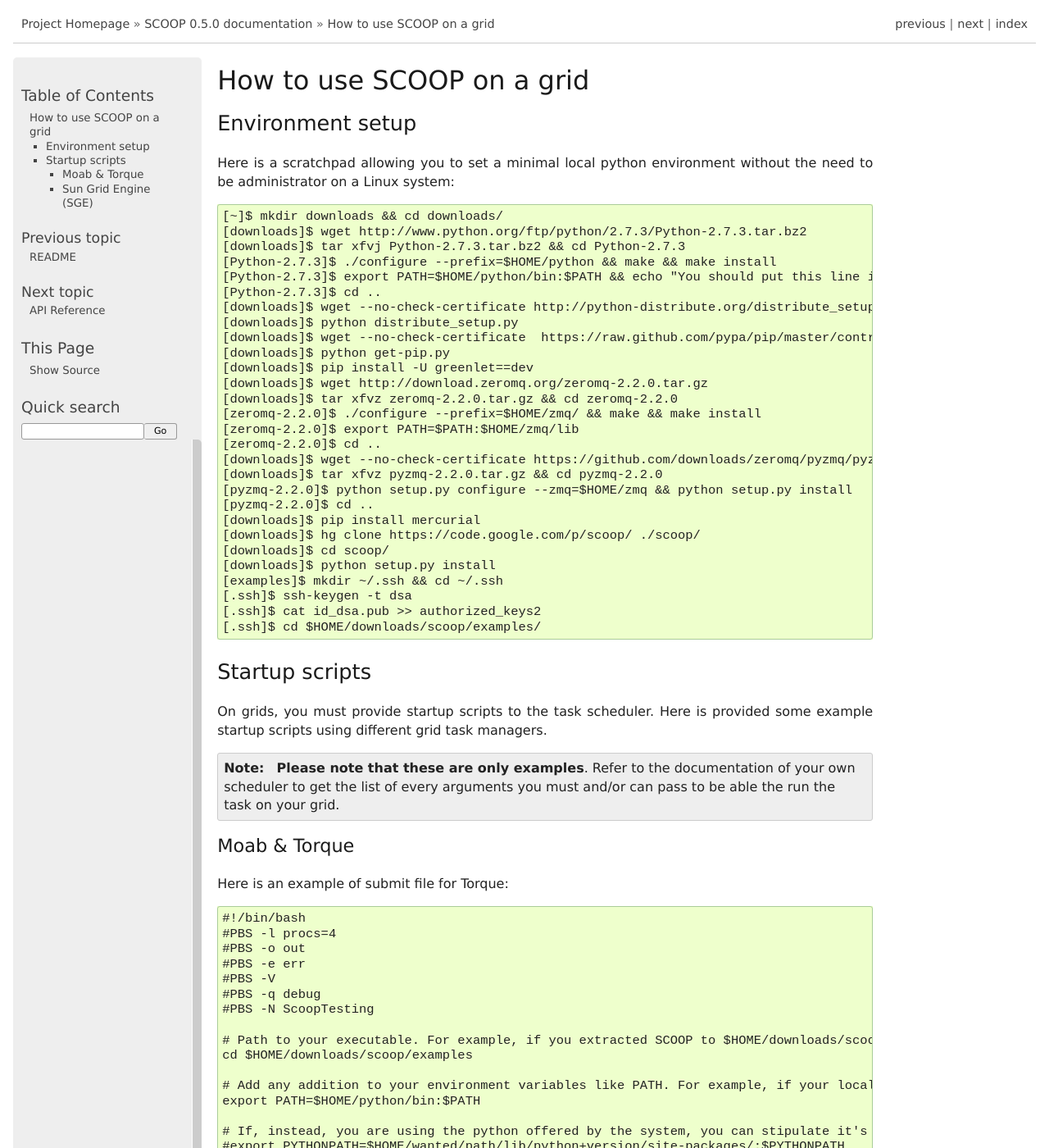
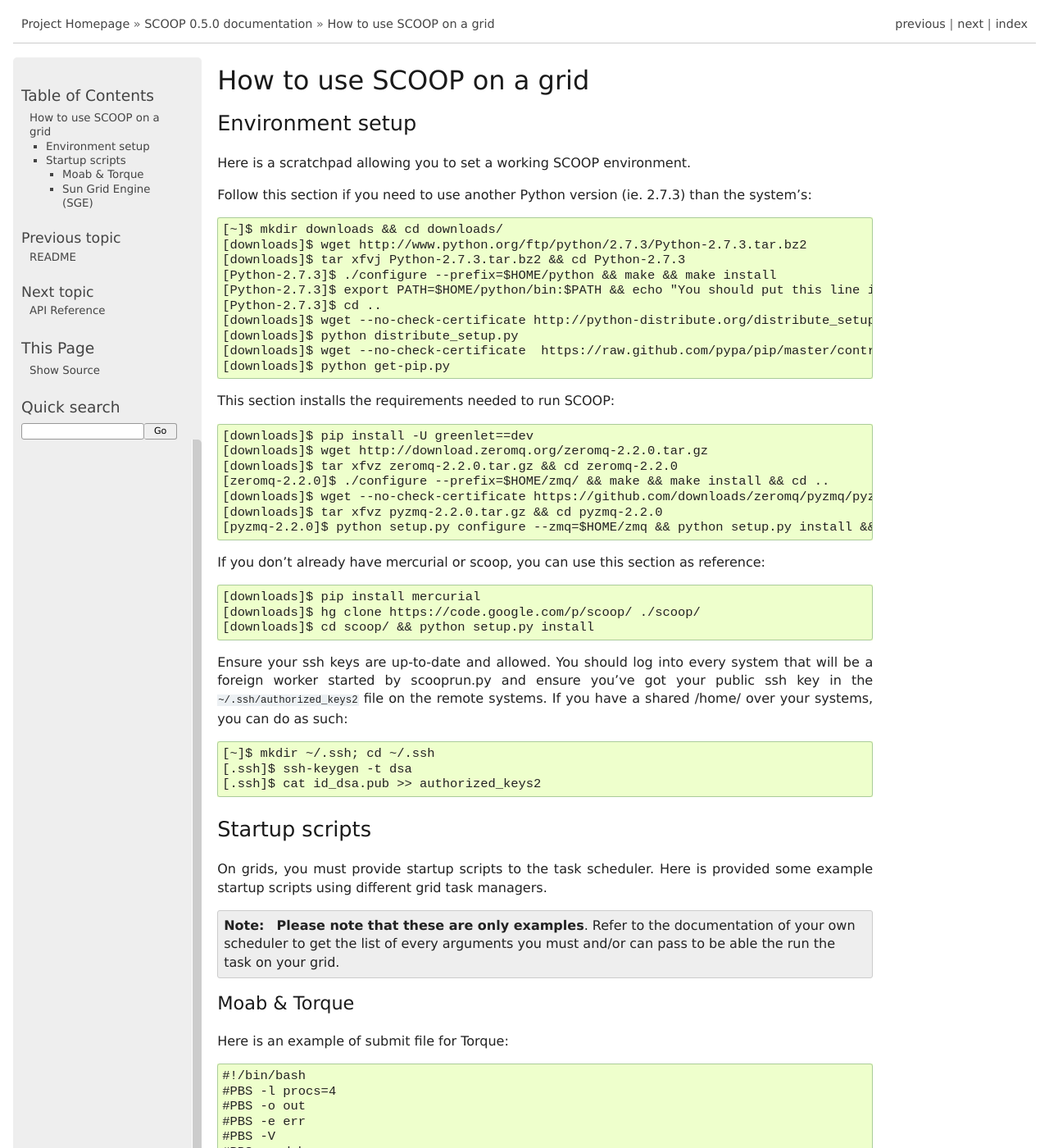
Before and after one commit to soravux/scoop, a Sphinx documentation site: the page built from doc/gridusage.rst, in a window 1280 px wide and 1400 px high. Shown: the whole window at 82% size. Built offline with Sphinx 7.4.7, drawn with Linux system fonts in a browser that asks for light colours; formulas are drawn with MathJax 3.

Commit message:
Clarified a bit of the scratchpad

```diff
--- a/doc/gridusage.rst
+++ b/doc/gridusage.rst
@@ -4,7 +4,9 @@ How to use SCOOP on a grid
 Environment setup
 -----------------
 
-Here is a scratchpad allowing you to set a minimal local python environment without the need to be administrator on a Linux system::
+Here is a scratchpad allowing you to set a working SCOOP environment.
+
+Follow this section if you need to use another Python version (ie. 2.7.3) than the system's::
 
     [~]$ mkdir downloads && cd downloads/
     [downloads]$ wget http://www.python.org/ftp/python/2.7.3/Python-2.7.3.tar.bz2
@@ -16,25 +18,28 @@ Here is a scratchpad allowing you to set a minimal local python environment with
     [downloads]$ python distribute_setup.py
     [downloads]$ wget --no-check-certificate  https://raw.github.com/pypa/pip/master/contrib/get-pip.py
     [downloads]$ python get-pip.py
+
+This section installs the requirements needed to run SCOOP::
+
     [downloads]$ pip install -U greenlet==dev
     [downloads]$ wget http://download.zeromq.org/zeromq-2.2.0.tar.gz
     [downloads]$ tar xfvz zeromq-2.2.0.tar.gz && cd zeromq-2.2.0
-    [zeromq-2.2.0]$ ./configure --prefix=$HOME/zmq/ && make && make install
-    [zeromq-2.2.0]$ export PATH=$PATH:$HOME/zmq/lib
-    [zeromq-2.2.0]$ cd ..
+    [zeromq-2.2.0]$ ./configure --prefix=$HOME/zmq/ && make && make install && cd ..
     [downloads]$ wget --no-check-certificate https://github.com/downloads/zeromq/pyzmq/pyzmq-2.2.0.tar.gz
     [downloads]$ tar xfvz pyzmq-2.2.0.tar.gz && cd pyzmq-2.2.0
-    [pyzmq-2.2.0]$ python setup.py configure --zmq=$HOME/zmq && python setup.py install
-    [pyzmq-2.2.0]$ cd ..
+    [pyzmq-2.2.0]$ python setup.py configure --zmq=$HOME/zmq && python setup.py install && cd ..
+
+If you don't already have mercurial or scoop, you can use this section as reference::
+
     [downloads]$ pip install mercurial
     [downloads]$ hg clone https://code.google.com/p/scoop/ ./scoop/
-    [downloads]$ cd scoop/
-    [downloads]$ python setup.py install
-    [examples]$ mkdir ~/.ssh && cd ~/.ssh
+    [downloads]$ cd scoop/ && python setup.py install
+
+Ensure your ssh keys are up-to-date and allowed. You should log into every system that will be a foreign worker started by scooprun.py and ensure you've got your public ssh key in the ``~/.ssh/authorized_keys2`` file on the remote systems. If you have a shared /home/ over your systems, you can do as such::
+
+    [~]$ mkdir ~/.ssh; cd ~/.ssh
     [.ssh]$ ssh-keygen -t dsa
     [.ssh]$ cat id_dsa.pub >> authorized_keys2
-    [.ssh]$ cd $HOME/downloads/scoop/examples/
-
 
 Startup scripts
 ---------------
```
